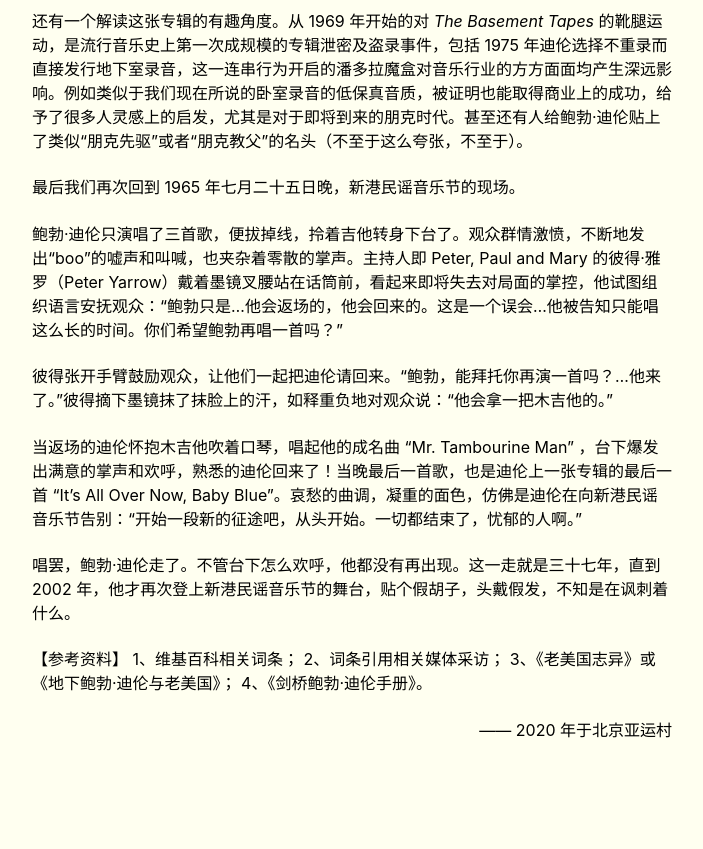
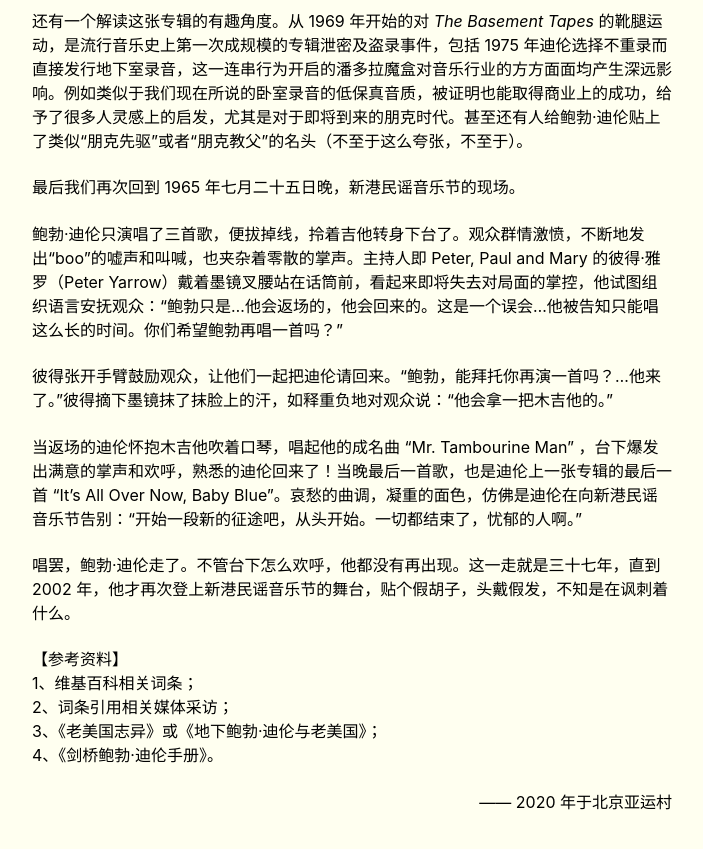
Before and after one commit to salingerlin/salingerlin.github.io, a Jekyll site: the page built from _posts/2020-10-14-1967年隐居的鲍勃·迪伦和地下室录音带.md, in a window 1280 px wide and 900 px high, scrolled down 6560 px. Shown: the top 849 px of the window, without its empty margins (288-991 px from the left). Built offline with Jekyll 4.4.1, drawn with Linux system fonts in a browser that asks for light colours; before the commit the page ends 7388 px from its top, so only the background shows below that.

```diff
--- a/_posts/2020-10-14-1967年隐居的鲍勃·迪伦和地下室录音带.md
+++ b/_posts/2020-10-14-1967年隐居的鲍勃·迪伦和地下室录音带.md
@@ -130,10 +130,10 @@ The Basement Tapes 是解答很多关于鲍勃·迪伦的问题的线索和组
 
 唱罢，鲍勃·迪伦走了。不管台下怎么欢呼，他都没有再出现。这一走就是三十七年，直到 2002 年，他才再次登上新港民谣音乐节的舞台，贴个假胡子，头戴假发，不知是在讽刺着什么。
 
-【参考资料】
-1、维基百科相关词条；
-2、词条引用相关媒体采访；
-3、《老美国志异》或《地下鲍勃·迪伦与老美国》；
-4、《剑桥鲍勃·迪伦手册》。
+【参考资料】<br>
+1、维基百科相关词条；<br>
+2、词条引用相关媒体采访；<br>
+3、《老美国志异》或《地下鲍勃·迪伦与老美国》；<br>
+4、《剑桥鲍勃·迪伦手册》。<br>
 
 <p align="right">—— 2020 年于北京亚运村</p>
```
